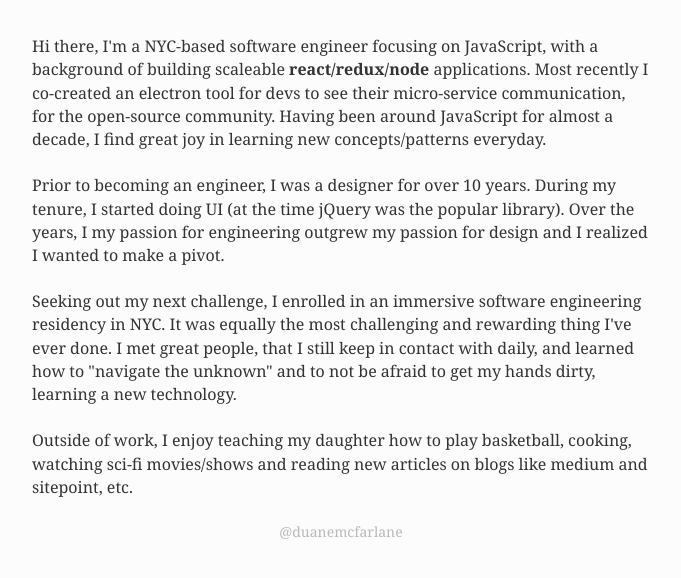
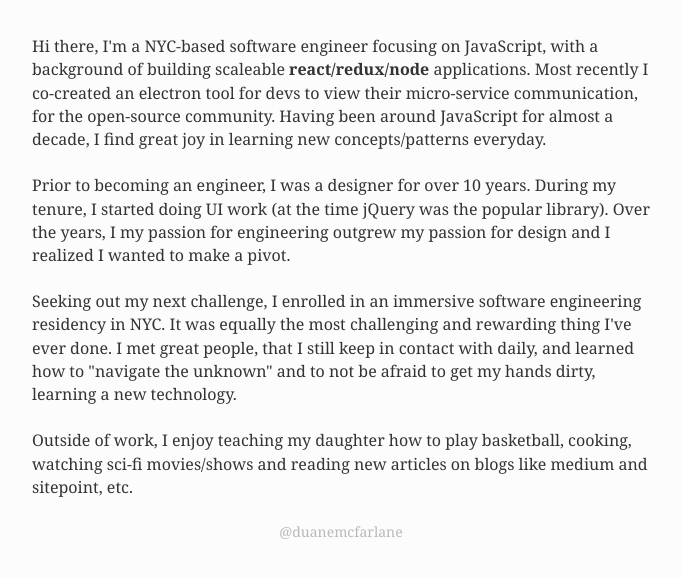
Before and after one commit to Duane11003/duane_personal_site, a Gatsby site: page / in a window 1280 px wide. Shown: the part 86-664 px from the top of the page, without its empty margins (299-980 px from the left). Built offline with nearby package versions, Linux system fonts and the light colour scheme; Gatsby itself is replaced by a stand-in of ours.

Commit message:
modified text on index.js

```diff
--- a/src/pages/index.js
+++ b/src/pages/index.js
@@ -9,11 +9,11 @@ export default () => (
   <div>
 
     <p className='bodyText'>
-      Hi there, I'm a NYC-based software engineer focusing on JavaScript, with a background of building scaleable <span className='boldText'>react/redux/node </span>applications. Most recently I co-created an electron tool for devs to see their micro-service communication, for the open-source community. Having been around JavaScript for almost a decade, I find great joy in learning new concepts/patterns everyday.
+      Hi there, I'm a NYC-based software engineer focusing on JavaScript, with a background of building scaleable <span className='boldText'>react/redux/node </span>applications. Most recently I co-created an electron tool for devs to view their micro-service communication, for the open-source community. Having been around JavaScript for almost a decade, I find great joy in learning new concepts/patterns everyday.
     </p>
 
     <p>
-      Prior to becoming an engineer, I was a designer for over 10 years. During my tenure, I started doing UI (at the time jQuery was the popular library). Over the years, I my passion for engineering outgrew my passion for design and I realized I wanted to make a pivot.
+      Prior to becoming an engineer, I was a designer for over 10 years. During my tenure, I started doing UI work (at the time jQuery was the popular library). Over the years, I my passion for engineering outgrew my passion for design and I realized I wanted to make a pivot.
     </p>
 
     <p>
```
